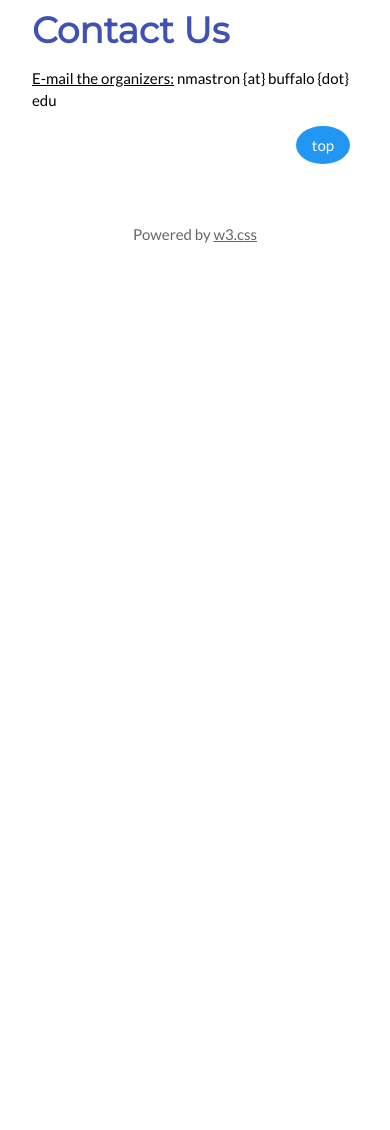
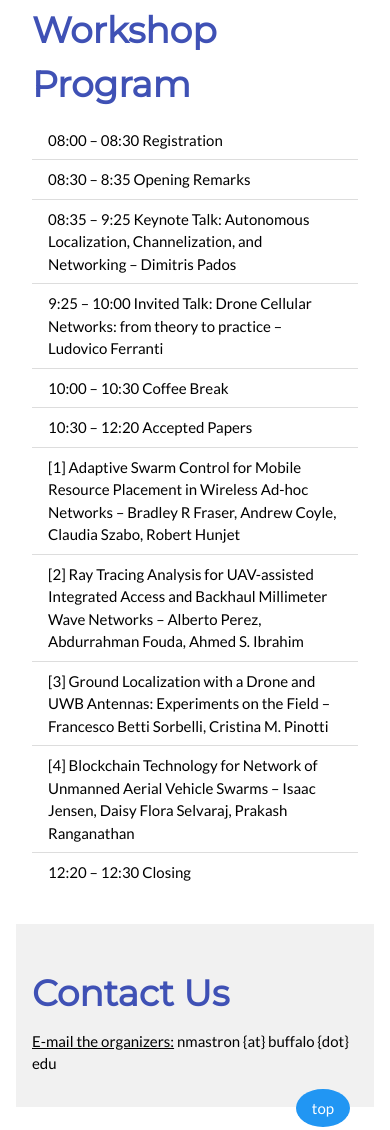
Before and after one commit to swarmnet-workshop/swarmnet-workshop.github.io, a plain HTML site: page index.html in a window 390 px wide. Shown: the part 4341-5471 px from the top of the page. Before the commit the page ends 4666 px from the top, so only its background shows below. Drawn offline with nearby package versions, Linux system fonts and the light colour scheme.

Commit message:
Added program

```diff
--- a/index.html
+++ b/index.html
@@ -24,6 +24,7 @@
             <a href="#submissions" class="w3-bar-item w3-button w3-padding-large">Submissions</a>
             <a href="#committees" class="w3-bar-item w3-button w3-hide-small w3-padding-large w3-hover-white">Committees</a>
             <a href="#dates" class="w3-bar-item w3-button w3-hide-small w3-padding-large w3-hover-white">Important Dates</a>
+            <a href="#program" class="w3-bar-item w3-button w3-hide-small w3-padding-large w3-hover-white">Program</a>
             <a href="#contact" class="w3-bar-item w3-button w3-hide-small w3-padding-large w3-hover-white">Contact</a>
          </div>
 
@@ -34,6 +35,7 @@
             <a href="#submissions" class="w3-bar-item w3-button w3-padding-large">Submissions</a>
             <a href="#committees" class="w3-bar-item w3-button w3-padding-large">Committees</a>
             <a href="#dates" class="w3-bar-item w3-button w3-padding-large">Important Dates</a>
+            <a href="#program" class="w3-bar-item w3-button w3-padding-large">Program</a>
             <a href="#contact" class="w3-bar-item w3-button w3-padding-large">Contact</a>
          </div>
       </div>
@@ -227,7 +229,32 @@
             </div>
          </div>
 
-         <div class="w3-row-padding w3-white w3-padding-32 w3-container" id="contact">
+	 <div class="w3-row-padding w3-white w3-padding-32 w3-container" id="Program">
+            <div class="w3-content">
+               <h1 class="w3-xxlarge w3-text-indigo"><b>Workshop Program</b></h1>
+               <ul class="w3-ul">
+	       <li> 08:00 – 08:30 Registration
+               <li> 08:30 – 8:35 Opening Remarks
+               <li> 08:35 – 9:25 Keynote Talk:
+		       Autonomous Localization, Channelization, and Networking – Dimitris Pados
+               <li> 9:25 – 10:00 Invited Talk:
+		       Drone Cellular Networks: from theory to practice – Ludovico Ferranti
+               <li> 10:00 – 10:30 Coffee Break
+               <li> 10:30 – 12:20 Accepted Papers
+               <li> [1] Adaptive Swarm Control for Mobile Resource Placement in Wireless Ad-hoc Networks –
+Bradley R Fraser, Andrew Coyle, Claudia Szabo, Robert Hunjet
+               <li> [2] Ray Tracing Analysis for UAV-assisted Integrated Access and Backhaul Millimeter Wave Networks –
+Alberto Perez, Abdurrahman Fouda, Ahmed S. Ibrahim
+	       <li> [3] Ground Localization with a Drone and UWB Antennas: Experiments on the Field –
+Francesco Betti Sorbelli, Cristina M. Pinotti
+               <li> [4] Blockchain Technology for Network of Unmanned Aerial Vehicle Swarms –
+Isaac Jensen, Daisy Flora Selvaraj, Prakash Ranganathan
+               <li> 12:20 – 12:30 Closing
+	       </ul>
+            </div>
+         </div>
+
+         <div class="w3-row-padding w3-light-grey w3-padding-32 w3-container" id="contact">
             <div class="w3-content">
                <h1 class="w3-xxlarge w3-text-indigo"><b>Contact Us</b></h1>
                <a href="mailto:nmastron@buffalo.edu" target="_top">E-mail the organizers:</a> nmastron
```
